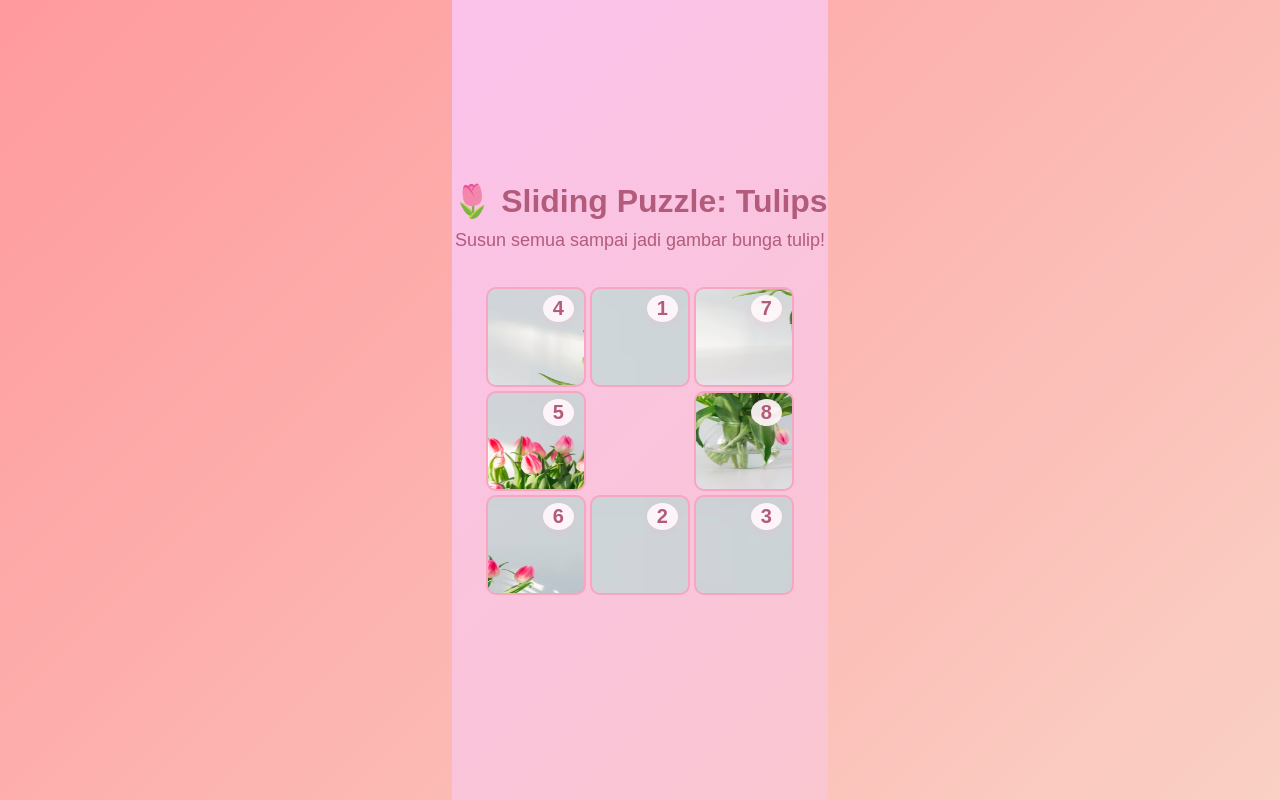
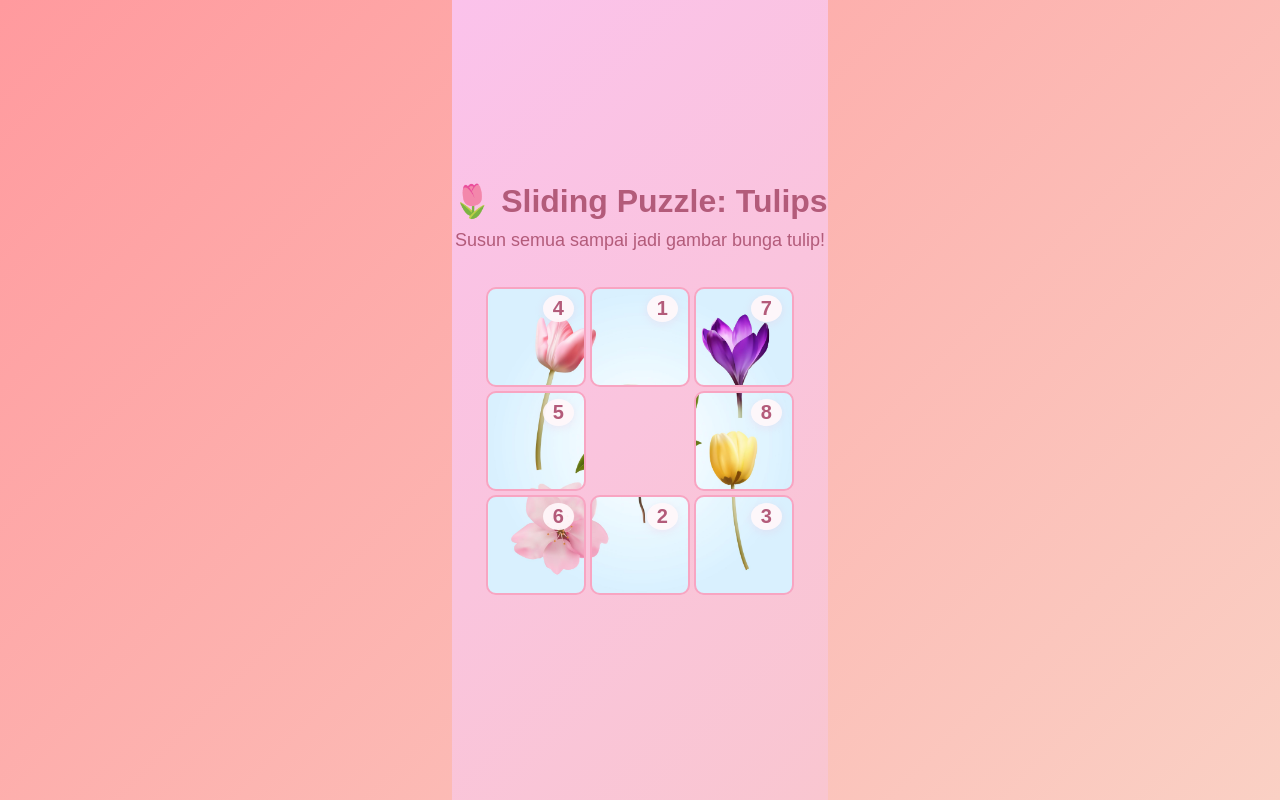
Before and after one commit to PaktamXbotz/bedagif, a Next.js app: page /puzzle in a window 1280 px wide. Built offline with nearby package versions, Linux system fonts and the light colour scheme.

Commit message:
Update page.js

```diff
--- a/app/puzzle/page.js
+++ b/app/puzzle/page.js
@@ -2,7 +2,6 @@
 import React, { useState, useEffect } from "react";
 import { useRouter } from "next/navigation";
 
-// Helper: shuffle array
 function shuffle(arr) {
   let a = arr.slice();
   for (let i = a.length - 1; i > 0; i--) {
@@ -12,7 +11,6 @@ function shuffle(arr) {
   return a;
 }
 
-// Check solved
 function isSolved(tiles) {
   for (let i = 0; i < 8; i++) if (tiles[i] !== i + 1) return false;
   return tiles[8] === 0;
@@ -58,10 +56,10 @@ export default function PuzzlePage() {
             style={{
               ...styles.tile,
               opacity: v === 0 ? 0 : 1,
-    background: v !== 0 ? `url("/tulips.avif")` : "none",
+              background: v !== 0 ? `url("/tulips.jpg")` : "none",
               backgroundSize: "300px 300px",
-    backgroundPosition: v !== 0 ?
-      `${-((v - 1) % 3) * 100}px ${-Math.floor((v - 1) / 3) * 100}px`
+              backgroundPosition: v !== 0
+                ? `${-(i % 3) * 100}px ${-Math.floor(i / 3) * 100}px`
                 : "none",
               cursor: solved ? "not-allowed" : v === 0 ? "default" : "pointer"
             }}
```
Lines whose indentation alone changed are shown as unchanged.
